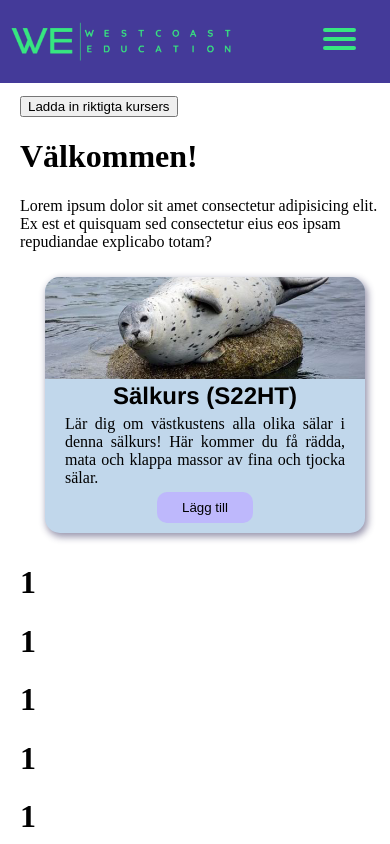
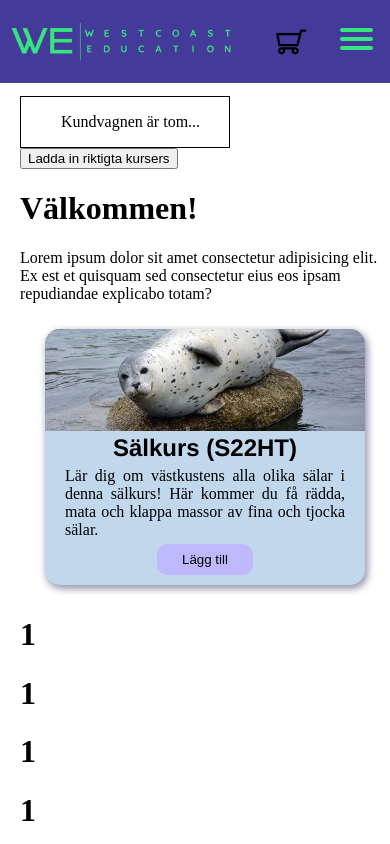
Before and after one commit to Vikeo/html-labb1, a plain HTML site: page index.html in a window 390 px wide. Shown: the top 844 px of the page. Drawn offline with Linux system fonts and the light colour scheme.

Commit message:
start making cart

```diff
--- a/css/style.css
+++ b/css/style.css
@@ -2,6 +2,19 @@ body {
 	font-size: 16px;
 	margin: 0px 0px 0px 0px;
 }
+
+.content {
+	/* margin-top: 83.45px; */
+	margin: 6em 0 0 20px;
+}
+
+#courses-list {
+	display: flex;
+	flex-wrap: wrap;
+	justify-content: center;
+}
+
+/*#region Things in navbar*/
 
 .navbar {
 	display: flex;
@@ -28,10 +41,12 @@ body {
 	color: #37e680;
 }
 
+/* Kanske ändra så att kundvagnen är till höger */
+
 #hamburger-toggle {
 	cursor: pointer;
 	align-self: center;
-	margin-left: auto;
+	margin-left: 0px;
 	opacity: 0%;
 	pointer-events: none;
 }
@@ -56,16 +71,22 @@ body {
 	align-self: center;
 }
 
-.content {
-	/* margin-top: 83.45px; */
-	margin: 6em 0 0 20px;
+#cart-toggle {
+	cursor: pointer;
+	align-self: right;
+	margin-left: auto;
 }
 
-#courses-list {
-	display: flex;
-	flex-wrap: wrap;
-	justify-content: center;
+#cart-icon {
+	display: block;
+	width: auto;
+	height: 30px;
+	color: #37e680;
 }
+
+/*#endregion Things in navbar*/
+
+/*#region Card css*/
 
 .card {
 	display: grid;
@@ -126,6 +147,9 @@ body {
 	transform: scale(1.06);
 }
 
+/*#endregion Card css*/
+
+/*#region Mobile Hamburger menu css*/
 .hamburger-menu {
 	display: flex;
 	position: fixed;
@@ -162,6 +186,24 @@ body {
 	transform: translate(0%, 0);
 	transition: transform 0.5s cubic-bezier(0.77, 0.2, 0.05, 1);
 }
+
+/*#endregion Mobile Hamburger menu css*/
+
+/*#region Card-items */
+#cart-container {
+	border: 1px solid black;
+	width: 13em;
+	height: auto;
+}
+#cart {
+	list-style: none;
+}
+
+.cart-item {
+	text-decoration: none;
+	list-style: none;
+}
+/*#endregion Card-items */
 
 /* Gömmer det som ska som bara ska synas i desktopläge*/
 .desktop {
--- a/index.html
+++ b/index.html
@@ -21,6 +21,10 @@
         <a href="./pages/courses.html" class="navbar-item desktop">Kurser</a>
         <a href="" class="navbar-item desktop">Admin</a>
 
+        <div onclick="toggleCart()" id="cart-toggle" class="navbar-item">
+            <img src="./images/cart-icon.svg" alt="cart icon" id="cart-icon">
+        </div>
+
         <div onclick="toggleMenu(document.getElementById('hamburger-menu'));" id="hamburger-toggle"
             class="navbar-item mobile" data-state="">
             <span></span>
@@ -38,6 +42,14 @@
                 <a href="#admin" class="hamburger-menu-item">Admin</a>
             </div>
         </div>
+
+        <div id="cart-container">
+            <ul id="cart">
+                <div>Kundvagnen är tom...</div>
+            </ul>
+        </div>
+
+
         <button onclick="printCourseCards()">Ladda in riktigta kursers</button>
         <h1>Välkommen!</h1>
         <p>Lorem ipsum dolor sit amet consectetur adipisicing elit. Ex est et quisquam sed consectetur eius eos ipsam
--- a/scripts/script.js
+++ b/scripts/script.js
@@ -9,9 +9,17 @@ class Course {
 	}
 }
 
+// class CartItem {
+// 	constructor(course, amount) {
+// 		this.course = course;
+// 		this.amount = amount;
+// 	}
+// }
+
 const cart = [];
 const courses = [];
 
+//Lägger till temp kurser.
 courses.push(
 	new Course(
 		"S22HT",
@@ -21,7 +29,6 @@ courses.push(
 		"./images/seal.jpg"
 	)
 );
-
 courses.push(
 	new Course(
 		"H22HT",
@@ -40,6 +47,10 @@ function toggleMenu(menu) {
 		console.log("unslide menu");
 		menuSlideOut(menu);
 	}
+}
+
+function toggleCart(cart) {
+	//show/hide cart
 }
 
 function menuSlideIn(menu) {
@@ -104,12 +115,32 @@ function printCourseCards(coursesArray = []) {
 
 //Hittar kollar om ID:t på kurs-knappen man klickade på finns i en av objekten i courses arrayen, sen lägger till.
 function addCourseToCart(courseId) {
-	console.log(courses);
+	console.log(cart);
 
 	const course = courses.find((el) => el.id === courseId);
 
+	if (cart.includes(course)) {
+		console.log("finns redan");
+		return;
+	}
+	console.log("finns inte");
+
 	cart.push(course);
 	console.log(`${course.title} tillagd`);
+
+	updateCart();
+}
+
+function updateCart() {
+	const cartHtml = document.getElementById("cart");
+	cartHtml.innerHTML = ``;
+
+	cart.forEach((cartItem) => {
+		const div = document.createElement("div");
+		div.classList.add("cart-item");
+		div.innerText = `${cartItem.title} (${cartItem.id})`;
+		cartHtml.appendChild(div);
+	});
 }
 
 /* <div class="card">
```
Also changed, not shown: images/cart-icon.svg (added).
